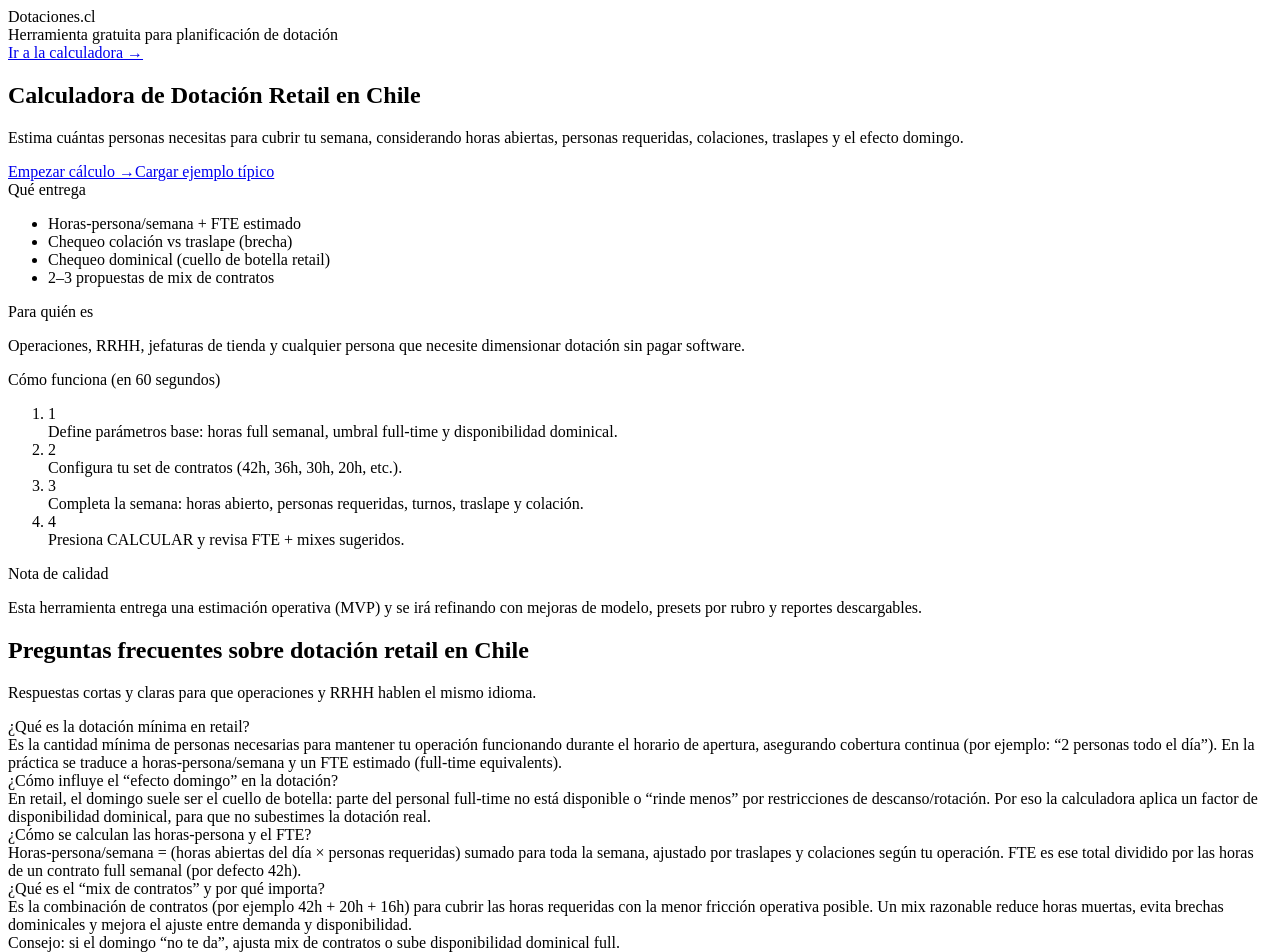
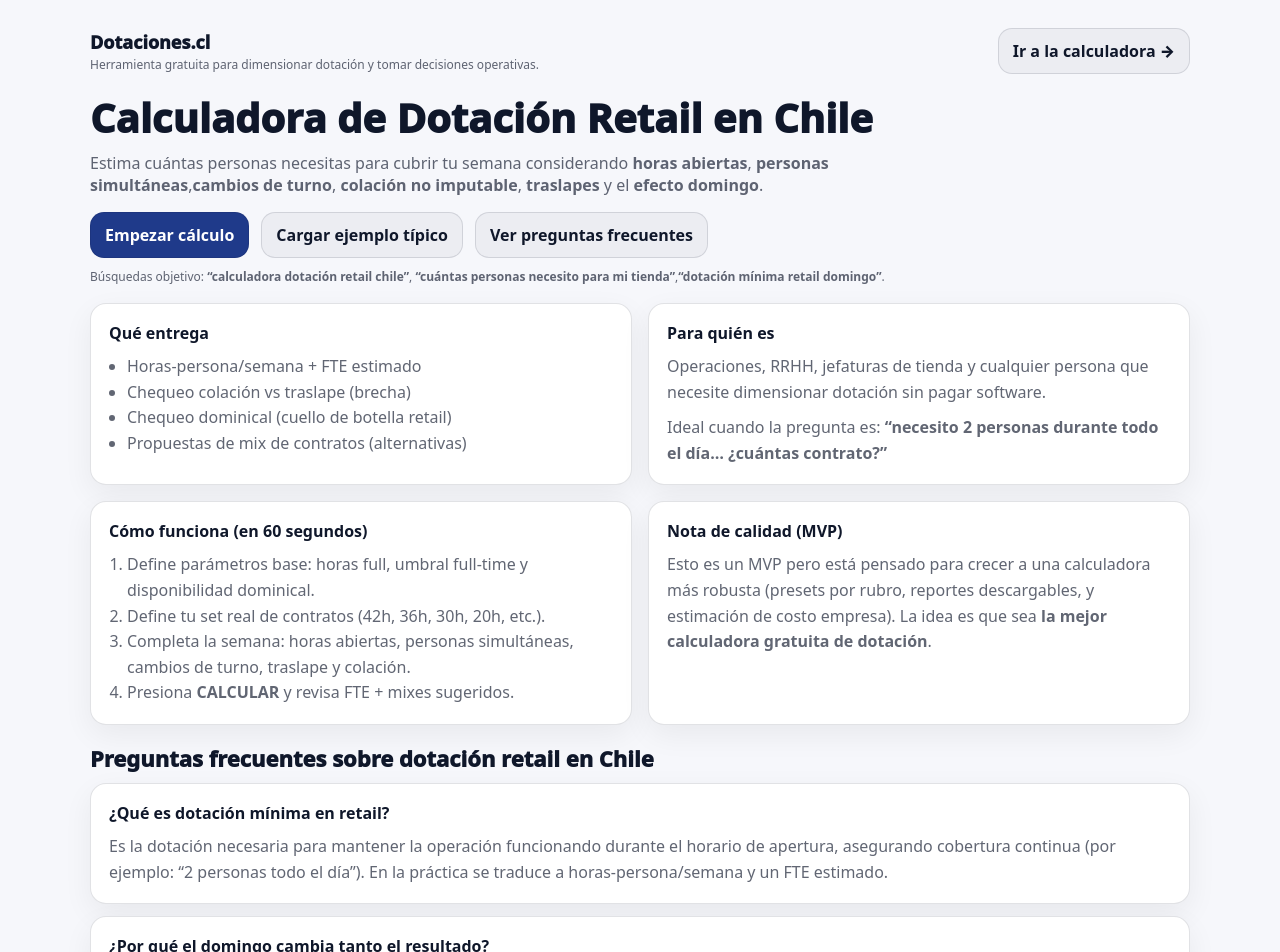
Before and after one commit to juanalegriadelafuente/dotacion-mvp, a Next.js app: page / in a window 1280 px wide. Shown: the top 952 px of the page. Built offline with nearby package versions, Linux system fonts and the light colour scheme.

Commit message:
Home pro: look&feel + theme global

```diff
--- a/src/app/globals.css
+++ b/src/app/globals.css
@@ -1,45 +1,59 @@
+/* src/app/globals.css */
+@tailwind base;
+@tailwind components;
+@tailwind utilities;
+
+/* Tema global (para que el Home no se vea “pelado”) */
 :root {
-  --bg: #0b1220;
-  --panel: #0f1a2b;
-  --panel-2: #0c1626;
-  --border: rgba(255,255,255,0.12);
-
-  --text: rgba(255,255,255,0.92);
-  --muted: rgba(255,255,255,0.68);
-  --muted2: rgba(255,255,255,0.55);
-
-  --input-bg: rgba(255,255,255,0.06);
-  --input-border: rgba(255,255,255,0.16);
-
-  --btn: #1f2a44;
-  --btn-hover: #253152;
-
-  --danger: #d43b3b;
-  --danger-hover: #c73535;
-
-  --shadow: 0 18px 50px rgba(0,0,0,0.45);
+  --bg: #f6f7fb;
+  --panel: #ffffff;
+  --text: #0f172a;
+  --muted: rgba(15, 23, 42, 0.66);
+  --border: rgba(15, 23, 42, 0.12);
+  --input-bg: rgba(15, 23, 42, 0.04);
+  --btn: rgba(15, 23, 42, 0.04);
+  --primary: #1f3a8a;
+  --primary2: #2563eb;
 }
 
-@media (prefers-color-scheme: light) {
+@media (prefers-color-scheme: dark) {
   :root {
-    --bg: #f6f7fb;
-    --panel: #ffffff;
-    --panel-2: #ffffff;
-    --border: rgba(0,0,0,0.10);
-
-    --text: rgba(0,0,0,0.88);
-    --muted: rgba(0,0,0,0.62);
-    --muted2: rgba(0,0,0,0.52);
-
-    --input-bg: rgba(0,0,0,0.04);
-    --input-border: rgba(0,0,0,0.14);
-
-    --btn: #111827;
-    --btn-hover: #0b1220;
-
-    --danger: #dc2626;
-    --danger-hover: #b91c1c;
-
-    --shadow: 0 18px 50px rgba(0,0,0,0.10);
+    --bg: #0b1220;
+    --panel: rgba(255, 255, 255, 0.06);
+    --text: rgba(255, 255, 255, 0.92);
+    --muted: rgba(255, 255, 255, 0.62);
+    --border: rgba(255, 255, 255, 0.14);
+    --input-bg: rgba(255, 255, 255, 0.08);
+    --btn: rgba(255, 255, 255, 0.08);
+    --primary: #2563eb;
+    --primary2: #60a5fa;
   }
 }
+
+html,
+body {
+  height: 100%;
+}
+
+body {
+  margin: 0;
+  background: var(--bg);
+  color: var(--text);
+  font-family: system-ui, -apple-system, Segoe UI, Roboto, Arial, sans-serif;
+}
+
+a {
+  color: var(--primary2);
+  text-decoration: none;
+}
+
+a:hover {
+  text-decoration: underline;
+}
+
+/* Quita spinners en number inputs (Chrome/Safari/Edge) */
+input[type="number"]::-webkit-outer-spin-button,
+input[type="number"]::-webkit-inner-spin-button {
+  -webkit-appearance: none;
+  margin: 0;
+}
--- a/src/app/page.tsx
+++ b/src/app/page.tsx
@@ -1,221 +1,186 @@
 // src/app/page.tsx
 import Link from "next/link";
 
-const FAQ = [
-  {
-    q: "¿Qué es la dotación mínima en retail?",
-    a: "Es la cantidad mínima de personas necesarias para mantener tu operación funcionando durante el horario de apertura, asegurando cobertura continua (por ejemplo: “2 personas todo el día”). En la práctica se traduce a horas-persona/semana y un FTE estimado (full-time equivalents).",
+function Card({
+  title,
+  children,
+}: {
+  title: string;
+  children: React.ReactNode;
+}) {
+  return (
+    <div
+      style={{
+        border: "1px solid var(--border)",
+        background: "var(--panel)",
+        borderRadius: 16,
+        padding: 18,
+        boxShadow: "0 10px 30px rgba(0,0,0,0.06)",
+      }}
+    >
+      <div style={{ fontWeight: 900, fontSize: 16 }}>{title}</div>
+      <div style={{ marginTop: 10, color: "var(--muted)", lineHeight: 1.6 }}>
+        {children}
+      </div>
+    </div>
+  );
+}
+
+function ButtonLink({
+  href,
+  children,
+  variant = "primary",
+}: {
+  href: string;
+  children: React.ReactNode;
+  variant?: "primary" | "secondary";
+}) {
+  const base: React.CSSProperties = {
+    display: "inline-flex",
+    alignItems: "center",
+    justifyContent: "center",
+    height: 44,
+    padding: "0 14px",
+    borderRadius: 14,
+    border: "1px solid var(--border)",
+    fontWeight: 900,
+    textDecoration: "none",
+    gap: 10,
+    cursor: "pointer",
+  };
+
+  const variants: Record<string, React.CSSProperties> = {
+    primary: {
+      background: "var(--primary)",
+      color: "white",
+      border: "1px solid rgba(0,0,0,0.08)",
     },
-  {
-    q: "¿Cómo influye el “efecto domingo” en la dotación?",
-    a: "En retail, el domingo suele ser el cuello de botella: parte del personal full-time no está disponible o “rinde menos” por restricciones de descanso/rotación. Por eso la calculadora aplica un factor de disponibilidad dominical, para que no subestimes la dotación real.",
+    secondary: {
+      background: "var(--btn)",
+      color: "var(--text)",
     },
-  {
-    q: "¿Cómo se calculan las horas-persona y el FTE?",
-    a: "Horas-persona/semana = (horas abiertas del día × personas requeridas) sumado para toda la semana, ajustado por traslapes y colaciones según tu operación. FTE es ese total dividido por las horas de un contrato full semanal (por defecto 42h).",
-  },
-  {
-    q: "¿Qué es el “mix de contratos” y por qué importa?",
-    a: "Es la combinación de contratos (por ejemplo 42h + 20h + 16h) para cubrir las horas requeridas con la menor fricción operativa posible. Un mix razonable reduce horas muertas, evita brechas dominicales y mejora el ajuste entre demanda y disponibilidad.",
-  },
-];
-
-function FAQSchema() {
-  const jsonLd = {
-    "@context": "https://schema.org",
-    "@type": "FAQPage",
-    mainEntity: FAQ.map((f) => ({
-      "@type": "Question",
-      name: f.q,
-      acceptedAnswer: {
-        "@type": "Answer",
-        text: f.a,
-      },
-    })),
   };
 
   return (
-    <script
-      type="application/ld+json"
-      // eslint-disable-next-line react/no-danger
-      dangerouslySetInnerHTML={{ __html: JSON.stringify(jsonLd) }}
-    />
+    <Link href={href} style={{ ...base, ...variants[variant] }}>
+      {children}
+    </Link>
   );
 }
 
 export default function HomePage() {
   return (
-    <main className="min-h-screen bg-zinc-950 text-zinc-50">
-      <FAQSchema />
-
+    <main style={{ maxWidth: 1100, margin: "0 auto", padding: "28px 24px 60px" }}>
       {/* Top bar */}
-      <div className="border-b border-zinc-800/80">
-        <div className="mx-auto max-w-6xl px-6 py-4 flex items-center justify-between">
-          <div className="flex items-center gap-2">
-            <div className="h-8 w-8 rounded-xl bg-zinc-50/10 border border-zinc-700/60" />
-            <div className="leading-tight">
-              <div className="text-sm font-semibold tracking-tight">Dotaciones.cl</div>
-              <div className="text-xs text-zinc-400">Herramienta gratuita para planificación de dotación</div>
+      <div style={{ display: "flex", justifyContent: "space-between", alignItems: "center", gap: 12 }}>
+        <div>
+          <div style={{ fontWeight: 950, fontSize: 18 }}>Dotaciones.cl</div>
+          <div style={{ fontSize: 12, color: "var(--muted)", marginTop: 2 }}>
+            Herramienta gratuita para dimensionar dotación y tomar decisiones operativas.
           </div>
         </div>
 
-          <div className="flex items-center gap-3">
-            <Link
-              href="/calculadora"
-              className="inline-flex items-center justify-center rounded-xl bg-red-600 px-4 py-2 text-sm font-semibold text-white hover:bg-red-500 transition"
-            >
+        <div style={{ display: "flex", gap: 10, flexWrap: "wrap" }}>
+          <ButtonLink href="/calculadora" variant="secondary">
             Ir a la calculadora →
-            </Link>
-          </div>
+          </ButtonLink>
         </div>
       </div>
 
       {/* Hero */}
-      <section className="mx-auto max-w-6xl px-6 py-12">
-        <div className="grid gap-10 lg:grid-cols-2 lg:items-center">
-          <div>
-            <h1 className="text-4xl font-semibold tracking-tight leading-tight">
+      <section style={{ marginTop: 22 }}>
+        <h1 style={{ margin: 0, fontSize: 40, lineHeight: 1.1, fontWeight: 1000 }}>
           Calculadora de Dotación Retail en Chile
         </h1>
-            <p className="mt-4 text-zinc-300 leading-relaxed">
-              Estima cuántas personas necesitas para cubrir tu semana, considerando{" "}
-              <span className="text-zinc-100 font-medium">horas abiertas</span>,{" "}
-              <span className="text-zinc-100 font-medium">personas requeridas</span>,{" "}
-              <span className="text-zinc-100 font-medium">colaciones</span>,{" "}
-              <span className="text-zinc-100 font-medium">traslapes</span> y el{" "}
-              <span className="text-zinc-100 font-medium">efecto domingo</span>.
+        <p style={{ marginTop: 12, marginBottom: 0, fontSize: 16, color: "var(--muted)", maxWidth: 820 }}>
+          Estima cuántas personas necesitas para cubrir tu semana considerando <b>horas abiertas</b>, <b>personas simultáneas</b>,
+          <b>cambios de turno</b>, <b>colación no imputable</b>, <b>traslapes</b> y el <b>efecto domingo</b>.
         </p>
 
-            <div className="mt-6 flex flex-wrap gap-3">
-              <Link
-                href="/calculadora"
-                className="inline-flex items-center justify-center rounded-xl bg-red-600 px-5 py-3 text-sm font-semibold text-white hover:bg-red-500 transition"
-              >
-                Empezar cálculo →
-              </Link>
-              <Link
-                href="/calculadora?ejemplo=1"
-                className="inline-flex items-center justify-center rounded-xl border border-zinc-700/70 px-5 py-3 text-sm font-semibold text-zinc-100 hover:bg-zinc-900 transition"
-              >
+        <div style={{ marginTop: 16, display: "flex", gap: 12, flexWrap: "wrap" }}>
+          <ButtonLink href="/calculadora" variant="primary">
+            Empezar cálculo
+          </ButtonLink>
+          <ButtonLink href="/calculadora" variant="secondary">
             Cargar ejemplo típico
-              </Link>
+          </ButtonLink>
+          <ButtonLink href="#faq" variant="secondary">
+            Ver preguntas frecuentes
+          </ButtonLink>
         </div>
 
-            <div className="mt-8 grid gap-3">
-              <div className="rounded-2xl border border-zinc-800/80 bg-zinc-900/30 p-4">
-                <div className="text-sm font-semibold">Qué entrega</div>
-                <ul className="mt-2 list-disc pl-5 text-sm text-zinc-300 space-y-1">
+        <div style={{ marginTop: 10, fontSize: 12, color: "var(--muted)" }}>
+          Búsquedas objetivo: <b>“calculadora dotación retail chile”</b>, <b>“cuántas personas necesito para mi tienda”</b>,
+          <b>“dotación mínima retail domingo”</b>.
+        </div>
+      </section>
+
+      {/* Grid info */}
+      <section style={{ marginTop: 18, display: "grid", gridTemplateColumns: "1fr 1fr", gap: 16 }}>
+        <Card title="Qué entrega">
+          <ul style={{ margin: 0, paddingLeft: 18 }}>
             <li>Horas-persona/semana + FTE estimado</li>
             <li>Chequeo colación vs traslape (brecha)</li>
             <li>Chequeo dominical (cuello de botella retail)</li>
-                  <li>2–3 propuestas de mix de contratos</li>
+            <li>Propuestas de mix de contratos (alternativas)</li>
           </ul>
+        </Card>
+
+        <Card title="Para quién es">
+          Operaciones, RRHH, jefaturas de tienda y cualquier persona que necesite dimensionar dotación sin pagar software.
+          <div style={{ marginTop: 10 }}>
+            Ideal cuando la pregunta es: <b>“necesito 2 personas durante todo el día… ¿cuántas contrato?”</b>
           </div>
+        </Card>
 
-              <div className="rounded-2xl border border-zinc-800/80 bg-zinc-900/30 p-4">
-                <div className="text-sm font-semibold">Para quién es</div>
-                <p className="mt-2 text-sm text-zinc-300">
-                  Operaciones, RRHH, jefaturas de tienda y cualquier persona que necesite
-                  dimensionar dotación sin pagar software.
-                </p>
-              </div>
-            </div>
-          </div>
+        <Card title="Cómo funciona (en 60 segundos)">
+          <ol style={{ margin: 0, paddingLeft: 18 }}>
+            <li>Define parámetros base: horas full, umbral full-time y disponibilidad dominical.</li>
+            <li>Define tu set real de contratos (42h, 36h, 30h, 20h, etc.).</li>
+            <li>Completa la semana: horas abiertas, personas simultáneas, cambios de turno, traslape y colación.</li>
+            <li>Presiona <b>CALCULAR</b> y revisa FTE + mixes sugeridos.</li>
+          </ol>
+        </Card>
 
-          {/* Right panel */}
-          <div className="rounded-3xl border border-zinc-800/80 bg-gradient-to-b from-zinc-900/40 to-zinc-950 p-6">
-            <div className="text-sm font-semibold">Cómo funciona (en 60 segundos)</div>
-            <ol className="mt-4 space-y-3 text-sm text-zinc-300">
-              <li className="flex gap-3">
-                <div className="mt-0.5 h-6 w-6 shrink-0 rounded-full bg-zinc-50/10 border border-zinc-700/60 flex items-center justify-center text-xs font-semibold text-zinc-100">
-                  1
-                </div>
-                <div>
-                  Define parámetros base: horas full semanal, umbral full-time y disponibilidad dominical.
-                </div>
-              </li>
-              <li className="flex gap-3">
-                <div className="mt-0.5 h-6 w-6 shrink-0 rounded-full bg-zinc-50/10 border border-zinc-700/60 flex items-center justify-center text-xs font-semibold text-zinc-100">
-                  2
-                </div>
-                <div>Configura tu set de contratos (42h, 36h, 30h, 20h, etc.).</div>
-              </li>
-              <li className="flex gap-3">
-                <div className="mt-0.5 h-6 w-6 shrink-0 rounded-full bg-zinc-50/10 border border-zinc-700/60 flex items-center justify-center text-xs font-semibold text-zinc-100">
-                  3
-                </div>
-                <div>
-                  Completa la semana: horas abierto, personas requeridas, turnos, traslape y colación.
-                </div>
-              </li>
-              <li className="flex gap-3">
-                <div className="mt-0.5 h-6 w-6 shrink-0 rounded-full bg-red-600/30 border border-red-500/50 flex items-center justify-center text-xs font-semibold text-red-200">
-                  4
-                </div>
-                <div>
-                  Presiona <span className="font-semibold text-zinc-100">CALCULAR</span> y revisa FTE + mixes sugeridos.
-                </div>
-              </li>
-            </ol>
-
-            <div className="mt-6 rounded-2xl border border-zinc-800/80 bg-zinc-900/30 p-4">
-              <div className="text-xs uppercase tracking-wide text-zinc-400">
-                Nota de calidad
-              </div>
-              <p className="mt-2 text-sm text-zinc-300">
-                Esta herramienta entrega una estimación operativa (MVP) y se irá refinando con mejoras de
-                modelo, presets por rubro y reportes descargables.
-              </p>
-            </div>
-          </div>
-        </div>
+        <Card title="Nota de calidad (MVP)">
+          Esto es un MVP pero está pensado para crecer a una calculadora más robusta (presets por rubro, reportes descargables,
+          y estimación de costo empresa). La idea es que sea <b>la mejor calculadora gratuita de dotación</b>.
+        </Card>
       </section>
 
       {/* FAQ */}
-      <section className="mx-auto max-w-6xl px-6 pb-14">
-        <div className="rounded-3xl border border-zinc-800/80 bg-zinc-900/20 p-6">
-          <h2 className="text-xl font-semibold tracking-tight">
+      <section id="faq" style={{ marginTop: 18 }}>
+        <div style={{ fontSize: 22, fontWeight: 1000, marginBottom: 10 }}>
           Preguntas frecuentes sobre dotación retail en Chile
-          </h2>
-          <p className="mt-2 text-sm text-zinc-400">
-            Respuestas cortas y claras para que operaciones y RRHH hablen el mismo idioma.
-          </p>
-
-          <div className="mt-6 grid gap-4 md:grid-cols-2">
-            {FAQ.map((f) => (
-              <div
-                key={f.q}
-                className="rounded-2xl border border-zinc-800/80 bg-zinc-950/30 p-5"
-              >
-                <div className="text-sm font-semibold text-zinc-100">{f.q}</div>
-                <div className="mt-2 text-sm text-zinc-300 leading-relaxed">{f.a}</div>
-              </div>
-            ))}
         </div>
 
-          <div className="mt-6 flex flex-wrap items-center justify-between gap-3">
-            <div className="text-xs text-zinc-500">
-              Consejo: si el domingo “no te da”, ajusta mix de contratos o sube disponibilidad dominical full.
+        <div style={{ display: "grid", gap: 12 }}>
+          <Card title="¿Qué es dotación mínima en retail?">
+            Es la dotación necesaria para mantener la operación funcionando durante el horario de apertura,
+            asegurando cobertura continua (por ejemplo: “2 personas todo el día”). En la práctica se traduce
+            a horas-persona/semana y un FTE estimado.
+          </Card>
+
+          <Card title="¿Por qué el domingo cambia tanto el resultado?">
+            Porque en retail el domingo suele ser el cuello de botella: parte del personal full-time no está disponible
+            o “rinde menos” por reglas de descanso/rotación. Por eso la calculadora aplica un factor de disponibilidad dominical.
+          </Card>
+
+          <Card title="¿Personas simultáneas vs cambios de turno/día no es lo mismo?">
+            No. “Personas simultáneas” es cuántas necesitas al mismo tiempo. “Cambios de turno/día” es cuántos equipos se alternan.
+            Ejemplo: 2 personas simultáneas con 2 cambios de turno significa que operas con equipos AM/PM manteniendo 2 al mismo tiempo.
+          </Card>
+
+          <Card title="¿Cómo uso traslape y colación no imputable?">
+            Traslape es el cruce entre turnos (sirve para cubrir colación/cambio). Colación no imputable es presencia adicional.
+            Si hay brecha, normalmente se resuelve subiendo traslape o ajustando cambios de turno.
+          </Card>
         </div>
-            <Link
-              href="/calculadora"
-              className="inline-flex items-center justify-center rounded-xl bg-red-600 px-4 py-2 text-sm font-semibold text-white hover:bg-red-500 transition"
-            >
-              Ir a la calculadora →
-            </Link>
-          </div>
+
+        <div style={{ marginTop: 14, color: "var(--muted)", fontSize: 12 }}>
+          © {new Date().getFullYear()} Dotaciones.cl
         </div>
       </section>
-
-      {/* Footer */}
-      <footer className="border-t border-zinc-800/80">
-        <div className="mx-auto max-w-6xl px-6 py-8 text-xs text-zinc-500 flex flex-wrap items-center justify-between gap-3">
-          <div>© {new Date().getFullYear()} Dotaciones.cl</div>
-          <div className="text-zinc-600">
-            Herramienta gratuita • Enfoque Chile (escala LATAM)
-          </div>
-        </div>
-      </footer>
     </main>
   );
 }
```
Lines whose indentation alone changed are shown as unchanged.
